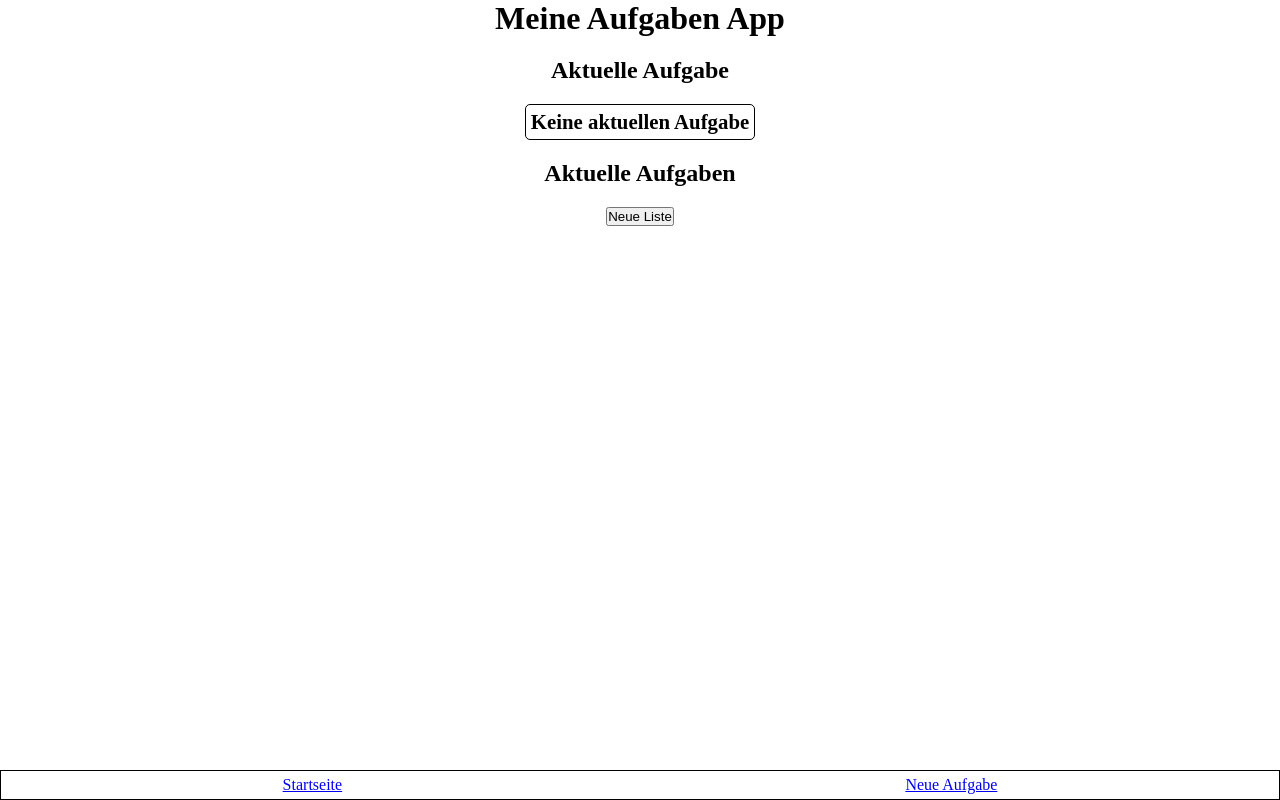
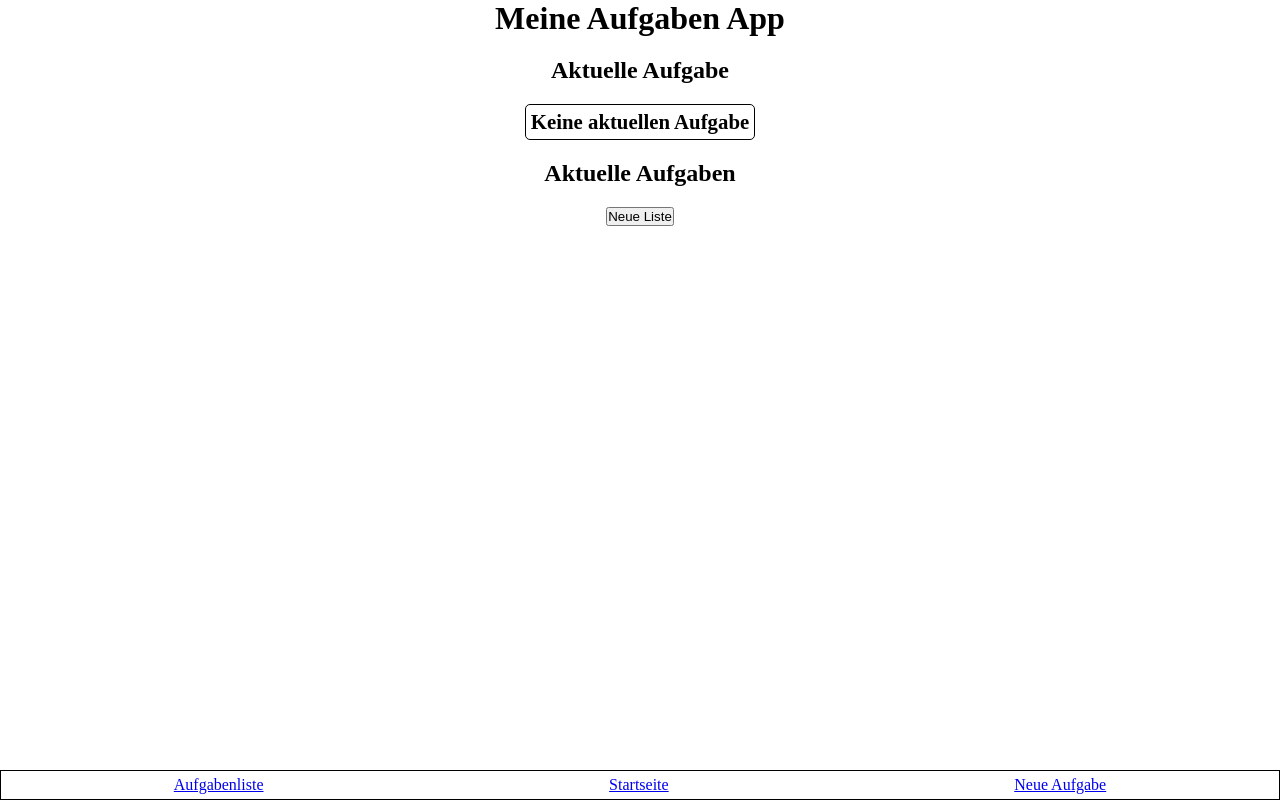
Before and after one commit to A11yship/capstone-project, a Next.js app: page / in a window 1280 px wide. Built offline with nearby package versions, Linux system fonts and the light colour scheme.

Commit message:
Update navigation

```diff
--- a/src/components/Navbar/Navbar.js
+++ b/src/components/Navbar/Navbar.js
@@ -5,6 +5,9 @@ import StyledNavbar from './StyledNavbar';
 export default function Navbar() {
 	return (
 		<StyledNavbar>
+			<Link href="/task-list">
+				<a>Aufgabenliste</a>
+			</Link>
 			<Link href="/">
 				<a>Startseite</a>
 			</Link>
```
